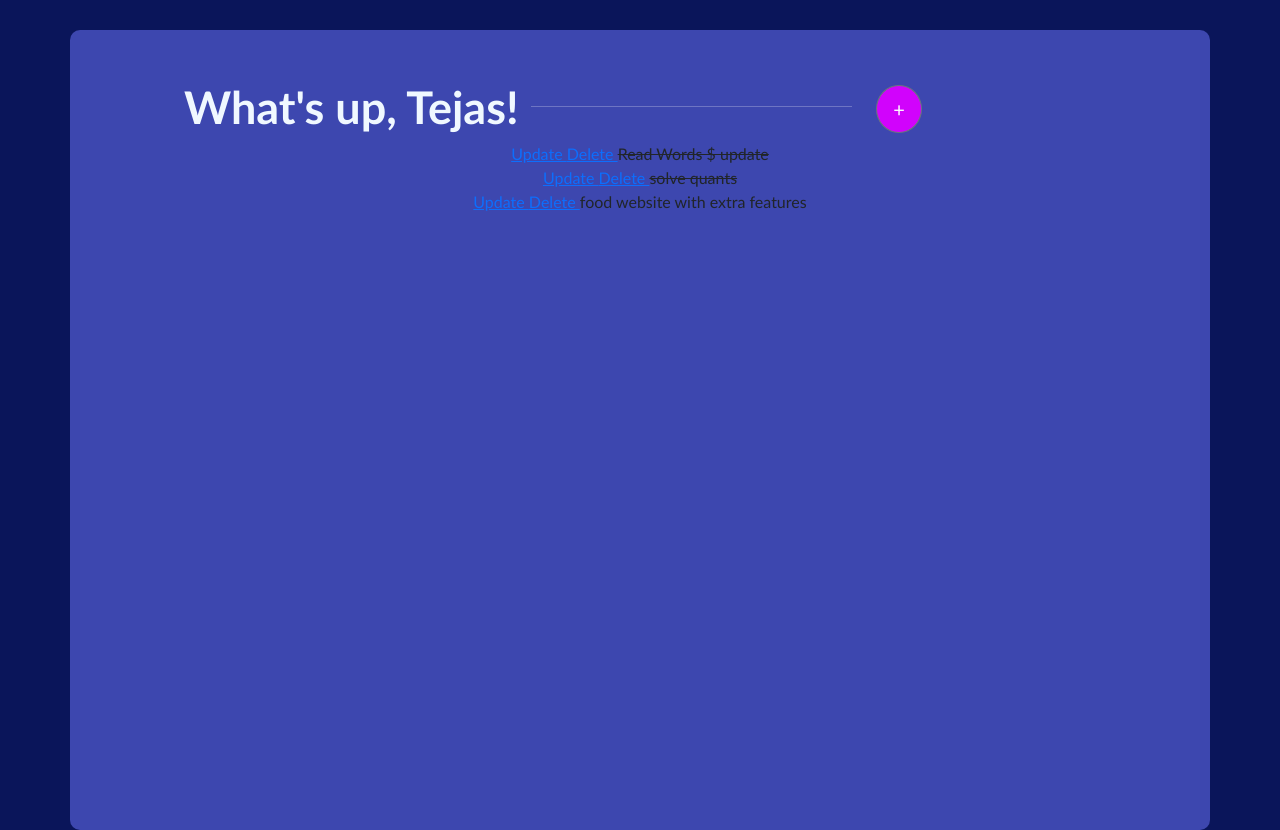
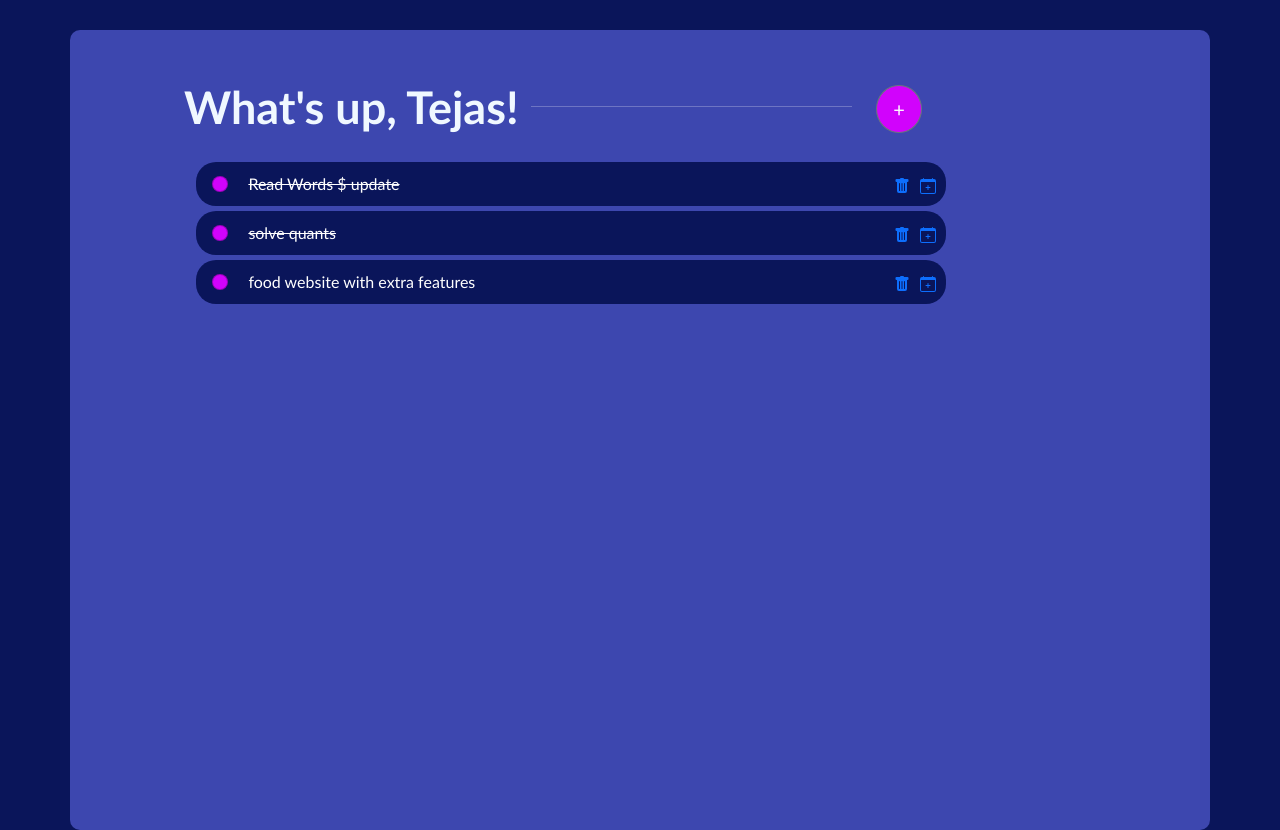
Before and after one commit to tejas4m/ToDo-WebApp, a Django app: page / in a window 1280 px wide. Run offline with Django 3.2, Linux system fonts and the light colour scheme; data comes from the database, SQL or seed files in the repository; both versions use the stored data as it was after the commit.

Commit message:
more css

```diff
--- a/todoapp/todolist/templates/todolist/list.html
+++ b/todoapp/todolist/templates/todolist/list.html
@@ -47,19 +47,37 @@
 
 
 
+      <div class="container" id="feed-box">
+      {% for task in tasks %}
+           <div class="container-fluid" id="each-item">
+            <div class="form-check form-check-inline">
+              <input class="form-check-input" type="checkbox" id="inlineCheckbox1" value="">
 
-      {% for task in tasks %}
-           <div>
-               <a href = "{% url 'update_task' task.id %}">Update  </a>
-               <a href = "{% url 'delete' task.id %}">Delete  </a>
+            </div>
                  {% if task.complete == True %}
+
                        <strike>{{task}}</strike>
+
+
                  {% else %}
                      <span>{{task}}</span>
                  {% endif %}
+                 <a href = "{% url 'update_task' task.id %}" id="update">
+                  <svg xmlns="http://www.w3.org/2000/svg" width="16" height="16" fill="currentColor" class="bi bi-calendar-plus" viewBox="0 0 16 16">
+                    <path d="M8 7a.5.5 0 0 1 .5.5V9H10a.5.5 0 0 1 0 1H8.5v1.5a.5.5 0 0 1-1 0V10H6a.5.5 0 0 1 0-1h1.5V7.5A.5.5 0 0 1 8 7z"/>
+                    <path d="M3.5 0a.5.5 0 0 1 .5.5V1h8V.5a.5.5 0 0 1 1 0V1h1a2 2 0 0 1 2 2v11a2 2 0 0 1-2 2H2a2 2 0 0 1-2-2V3a2 2 0 0 1 2-2h1V.5a.5.5 0 0 1 .5-.5zM1 4v10a1 1 0 0 0 1 1h12a1 1 0 0 0 1-1V4H1z"/>
+                  </svg>
+                  </a>
+                 <a href = "{% url 'delete' task.id %}" id="delete">
+                   <svg xmlns="http://www.w3.org/2000/svg" width="16" height="16" fill="currentColor" class="bi bi-trash-fill" viewBox="0 0 16 16">
+                     <path d="M2.5 1a1 1 0 0 0-1 1v1a1 1 0 0 0 1 1H3v9a2 2 0 0 0 2 2h6a2 2 0 0 0 2-2V4h.5a1 1 0 0 0 1-1V2a1 1 0 0 0-1-1H10a1 1 0 0 0-1-1H7a1 1 0 0 0-1 1H2.5zm3 4a.5.5 0 0 1 .5.5v7a.5.5 0 0 1-1 0v-7a.5.5 0 0 1 .5-.5zM8 5a.5.5 0 0 1 .5.5v7a.5.5 0 0 1-1 0v-7A.5.5 0 0 1 8 5zm3 .5v7a.5.5 0 0 1-1 0v-7a.5.5 0 0 1 1 0z"/>
+                   </svg>
+                 </a>
+
+
            </div>
       {% endfor %}
-
+    </div>
       <script src="https://cdn.jsdelivr.net/npm/@popperjs/core@2.9.2/dist/umd/popper.min.js" integrity="sha384-IQsoLXl5PILFhosVNubq5LC7Qb9DXgDA9i+tQ8Zj3iwWAwPtgFTxbJ8NT4GN1R8p" crossorigin="anonymous"></script>
       <script src="https://cdn.jsdelivr.net/npm/bootstrap@5.0.1/dist/js/bootstrap.min.js" integrity="sha384-Atwg2Pkwv9vp0ygtn1JAojH0nYbwNJLPhwyoVbhoPwBhjQPR5VtM2+xf0Uwh9KtT" crossorigin="anonymous"></script>
 
@@ -71,6 +89,7 @@
 		background-color: #0A155A;
         height:100vh;
         font-family:'Gill Sans', 'Gill Sans MT', 'Calibri', 'Trebuchet MS', sans-serif;
+	      color: white;
   }
 
       #heading{
@@ -136,13 +155,56 @@
         padding-bottom: 10px;
       }
       #id_title{
-        border-radius: 20px;
+        border-radius: 8px;
         background-color:#3D47AF ;
+        margin-bottom: 10px;
+
       }
       #create-task{
         border-radius: 20px;
         background-color:#D103FC ;
+
+      }
+      input, select, textarea{
+      color: #fff;
+       }
+      #feed-box{
+        text-align: left;
+        margin: 20px;
+        padding-left: 8%;
+        padding-right: 8%;
+
+      }
+      #each-item{
+        padding:10px;
+        margin: 5px;
+        width: 80%;
+        border-radius: 20px;
+        background-color:#0A155A ;
+      }
+      .form-check{
+        display: inline;
+        padding-left: 10px;
+        margin-left: 20px;
       }
 
+
+      .form-check .form-check-input{
+        float: none;
+        background-color: #D103FC;
+        border-radius: 100%   ;
+      }
+
+
+      #delete{
+        float: right;
+        margin-left: 5px;
+        margin-right: 5px;
+      }
+      #update{
+        float:inline-end;
+        margin-left: 5px;
+
+      }
   </style>
 </html>
```
Also changed, not shown: todoapp/db.sqlite3. Lines whose indentation alone changed are shown as unchanged.
